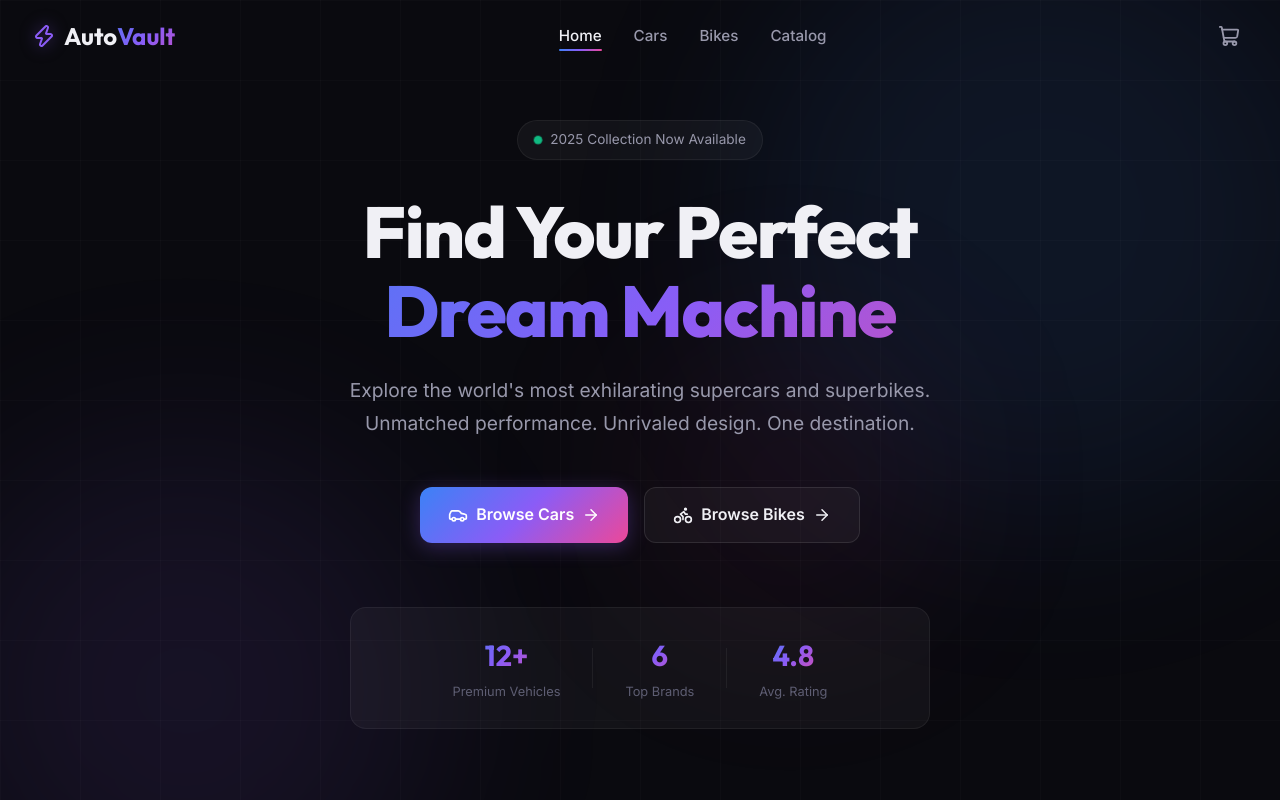
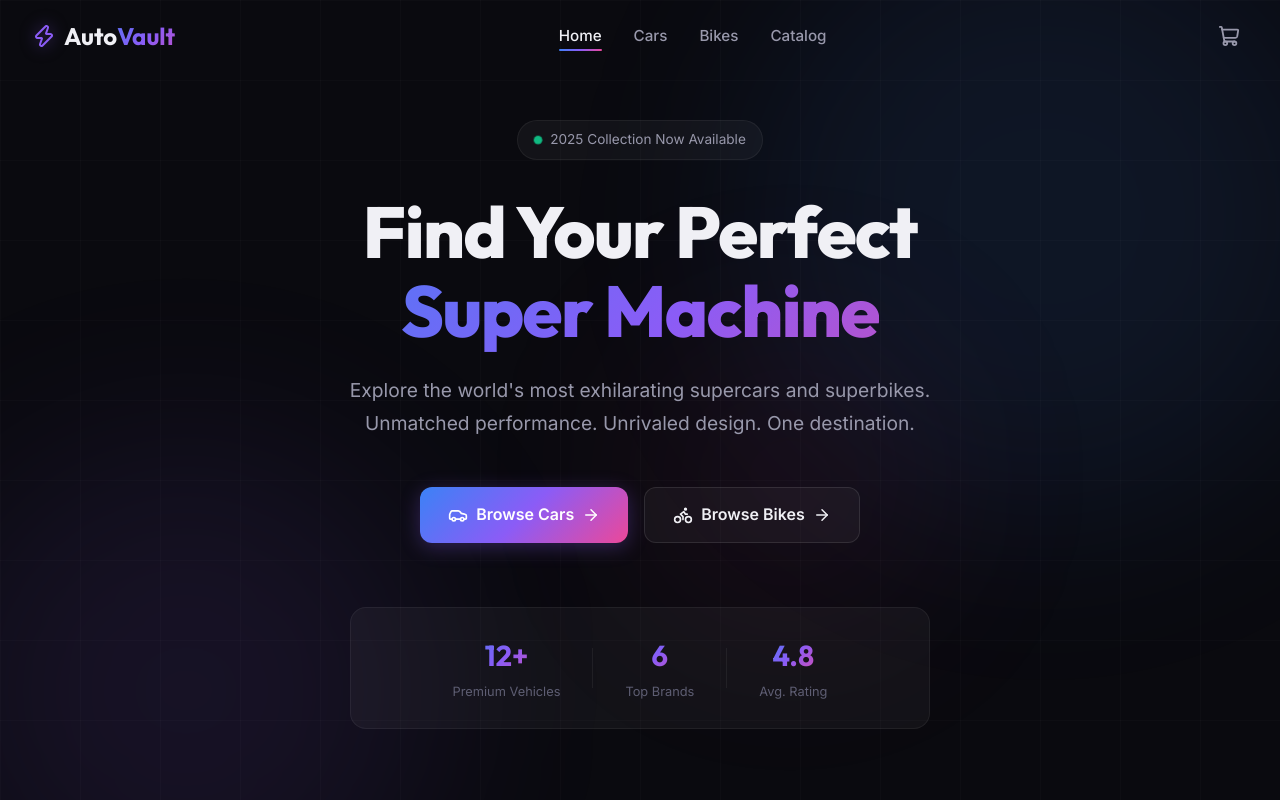
Before and after one commit to bhanureddy1906-alt/auto_frontend, a React (Vite) app: page / in a window 1280 px wide. Shown: the top 800 px of the page. Built offline with nearby package versions, Linux system fonts and the light colour scheme.

Commit message:
Update Hero.jsx

```diff
--- a/src/components/Hero.jsx
+++ b/src/components/Hero.jsx
@@ -20,7 +20,7 @@ export default function Hero() {
         <h1 className="hero__title">
           Find Your Perfect
           <br />
-          <span className="gradient-text">Dream Machine</span>
+          <span className="gradient-text">Super Machine</span>
         </h1>
 
         <p className="hero__subtitle">
```
